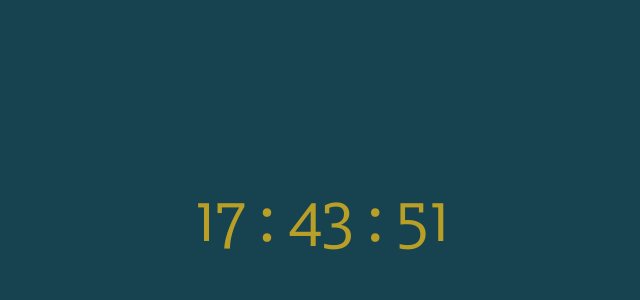
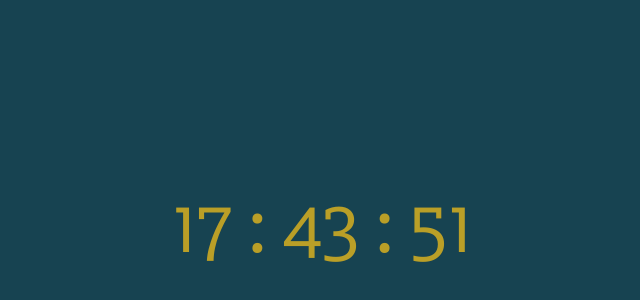
Before and after one commit to LeSpazz/CodeBerry-My-Clock-Page, a plain HTML site: page index.html in a window 1280 px wide. Shown: the part 188-488 px from the top of the page, without its empty margins (318-958 px from the left). Drawn offline with Linux system fonts and the light colour scheme.

Commit message:
Update index.html

```diff
--- a/index.html
+++ b/index.html
@@ -24,7 +24,7 @@ html, body {
 
 #clock {
   font-family: 'Slabo 27px', serif;
-  font-size: 68px;
+  font-size: 80px;
   color: #ba9f27;
   margin-top: -34px;
   text-align: center;
```
